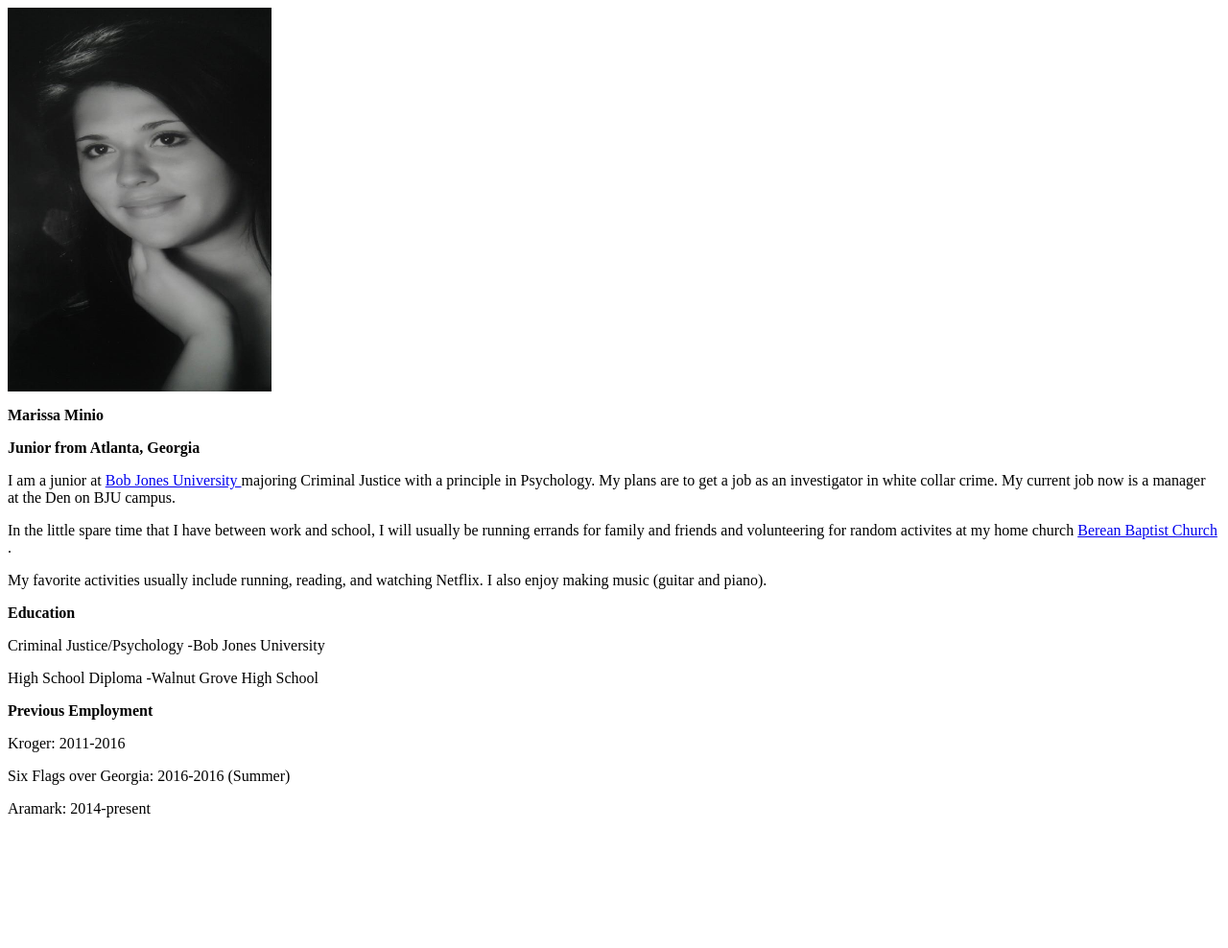
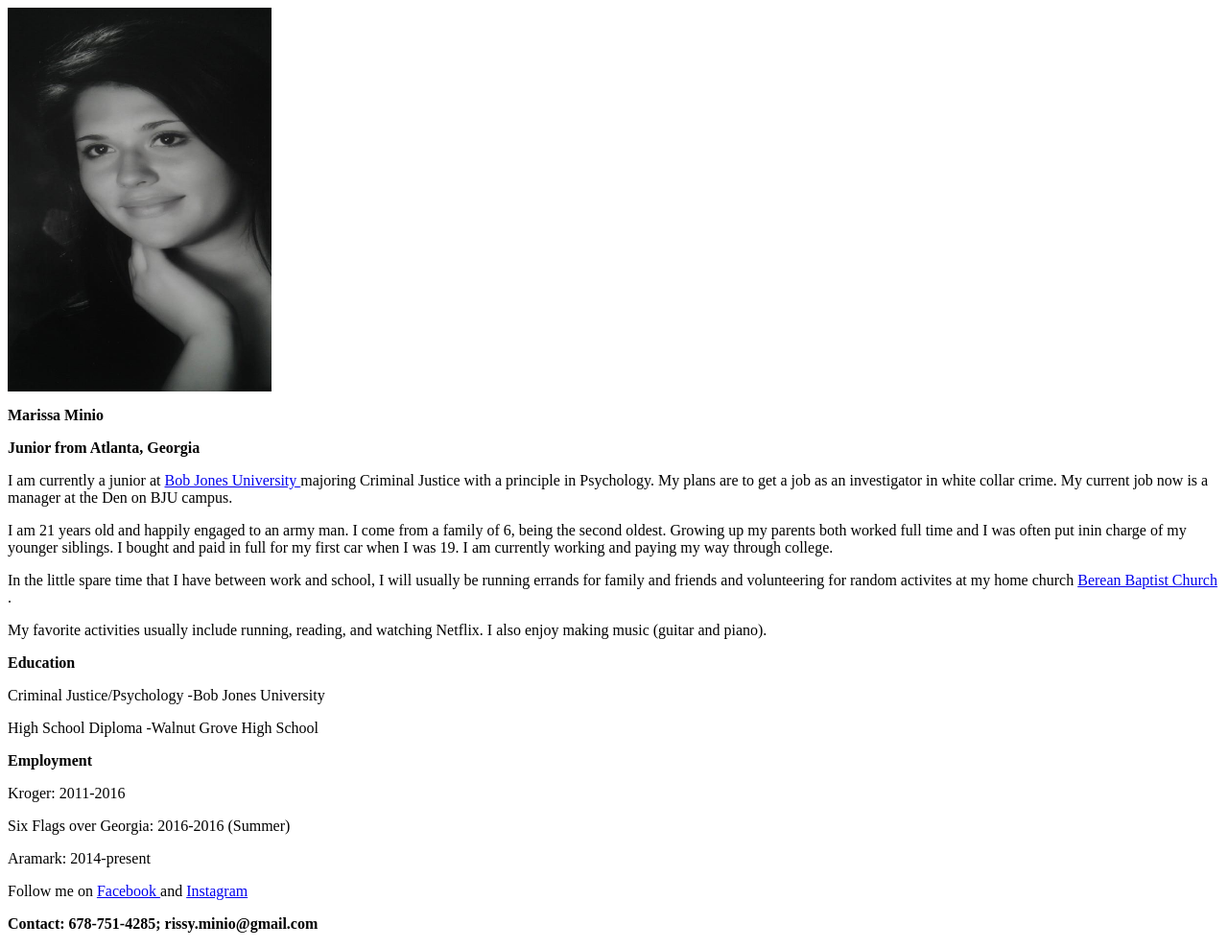
Before and after one commit to rissyminio/rissyminio.github.io, a plain HTML site: page index.html in a window 1280 px wide. Shown: the whole page at 96% size. Before the commit the page ends 868 px from the top, so only its background shows below. Drawn offline with Linux system fonts and the light colour scheme.

Commit message:
Update index.html

```diff
--- a/index.html
+++ b/index.html
@@ -9,17 +9,23 @@
 	<body>
 	<b> Marissa Minio </b>
 	<p> <b> Junior from Atlanta, Georgia </b> </p>
-	<p> I am a junior at <a href="bju.edu"> Bob Jones University </a> majoring
+	<p> I am currently a junior at <a href="bju.edu"> Bob Jones University </a> majoring
 	Criminal Justice with a principle in Psychology. My plans are to get a job as an investigator in white collar crime. My current job now is a manager at the Den on BJU campus. </p>
+		<p> I am 21 years old and happily engaged to an army man. I come from a family of 6, being the second oldest. Growing up my parents both worked full time and I was often put inin
+			charge of my younger siblings. I bought and paid in full for my first car when I was 19. I am currently working and paying my way through college. </p>
 	<p> In the little spare time that I have between work and school, I will
 	usually be running errands for family and friends and volunteering for random activites at my home church <a href=berean-baptist.org"> Berean Baptist Church </a>. </p>
 	<p> My favorite activities usually include running, reading, and watching Netflix. I also enjoy making music (guitar and piano). </p>
 	<p> <b> Education </b> </p>
 	<p> Criminal Justice/Psychology -Bob Jones University </p>
 		<p> High School Diploma -Walnut Grove High School </p>
-		<p> <b> Previous Employment </b> </p>
+		<p> <b> Employment </b> </p>
 		<p> Kroger: 2011-2016 </p>
 		<p> Six Flags over Georgia: 2016-2016 (Summer) </p>
 		<p> Aramark: 2014-present </p>
+
+		<p> Follow me on <a href="www.facebook.com/marissa.minio1"> Facebook </a> and <a href="www.instagram.com/rissyminio/?hl=en"> Instagram </a>
+
+		<p> <b> Contact: 678-751-4285; rissy.minio@gmail.com </b> </p>
 	</body>
 	</html>
```
